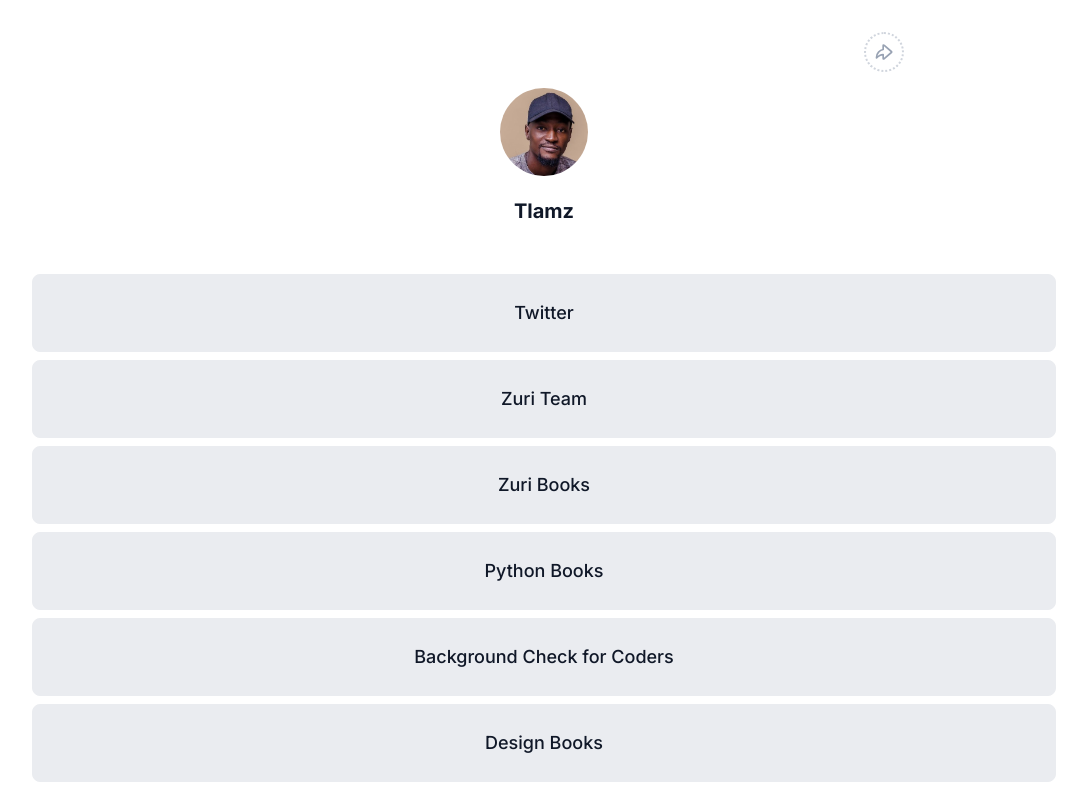
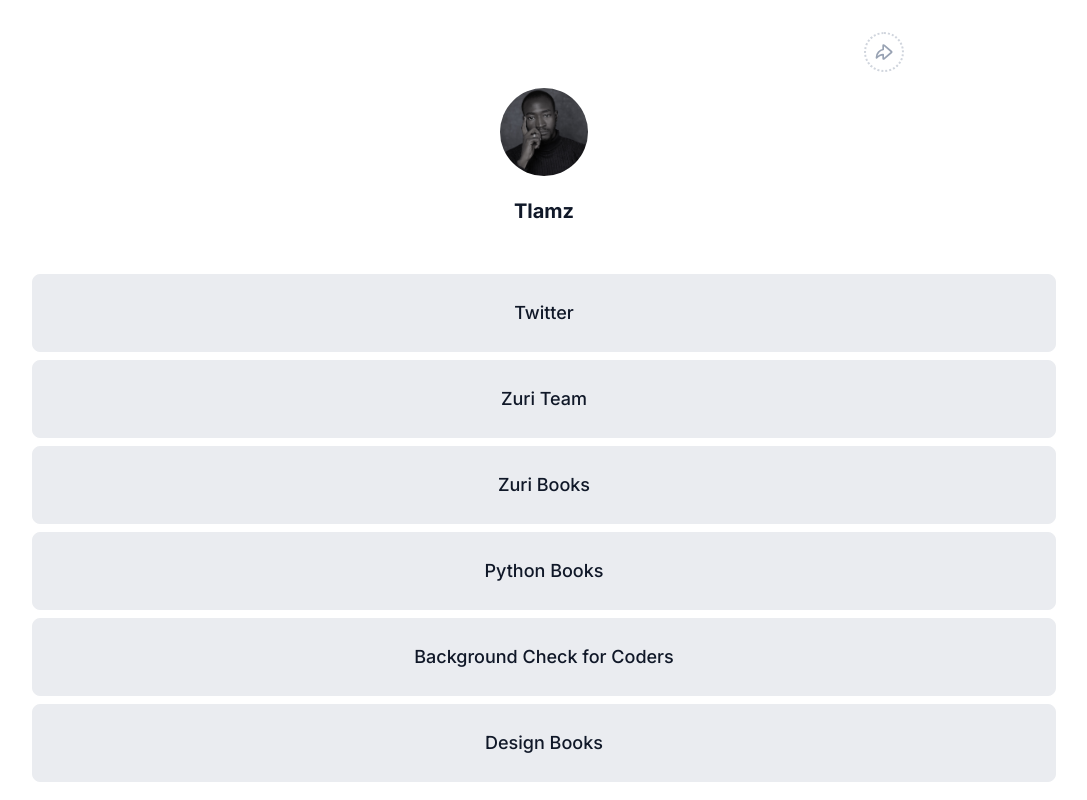
Before and after one commit to Tlamz/linktree-with-reactjs, a React (Create React App) app: page / in a window 1280 px wide. Shown: the top 800 px of the page, without its empty margins (96-1183 px from the left). Built offline with nearby package versions, Linux system fonts and the light colour scheme.

Commit message:
Picture change

```diff
--- a/src/App.js
+++ b/src/App.js
@@ -9,7 +9,7 @@
         <img src="./images/share-mobile.svg" alt="" className='share-mobile'/>
       </div>
       <div className='avatar-container'>
-        <img className='avatar' src="./images/Oye.jpg" alt="tlamz-pic" id='profile_img' />
+        <img className='avatar' src="./images/Tlamz-50.jpg" alt="tlamz-pic" id='profile_img' />
         <img className='edit' src="./images/hover-img.svg" alt="" />
         <h3 id="twitter" className="twitter-name">Tlamz</h3>
         <h3 id="slack" className="slack-name">Tlamz</h3>
```
Also changed, not shown: public/images/Tlamz-50.jpg (added).
